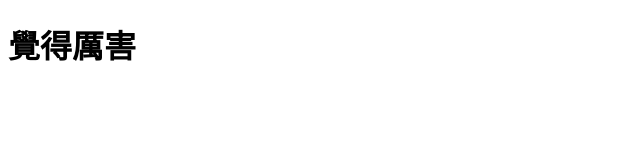
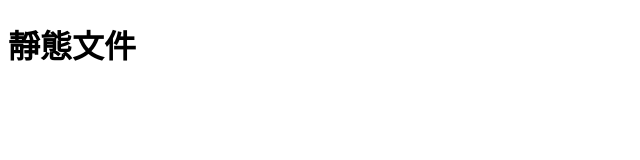
Before and after one commit to hoaohoao/hoaoStatic, a plain HTML site: page index.html in a window 1280 px wide. Shown: the full height of the page, 0-640 px from the left. Drawn offline with Linux system fonts and the light colour scheme.

Commit message:
modified index

```diff
--- a/index.html
+++ b/index.html
@@ -5,6 +5,6 @@
     <title>你好，GitHub</title>
   </head>
   <body>
-    <h1>覺得厲害</h1>
+    <h1>靜態文件</h1>
   </body>
 </html>
```
